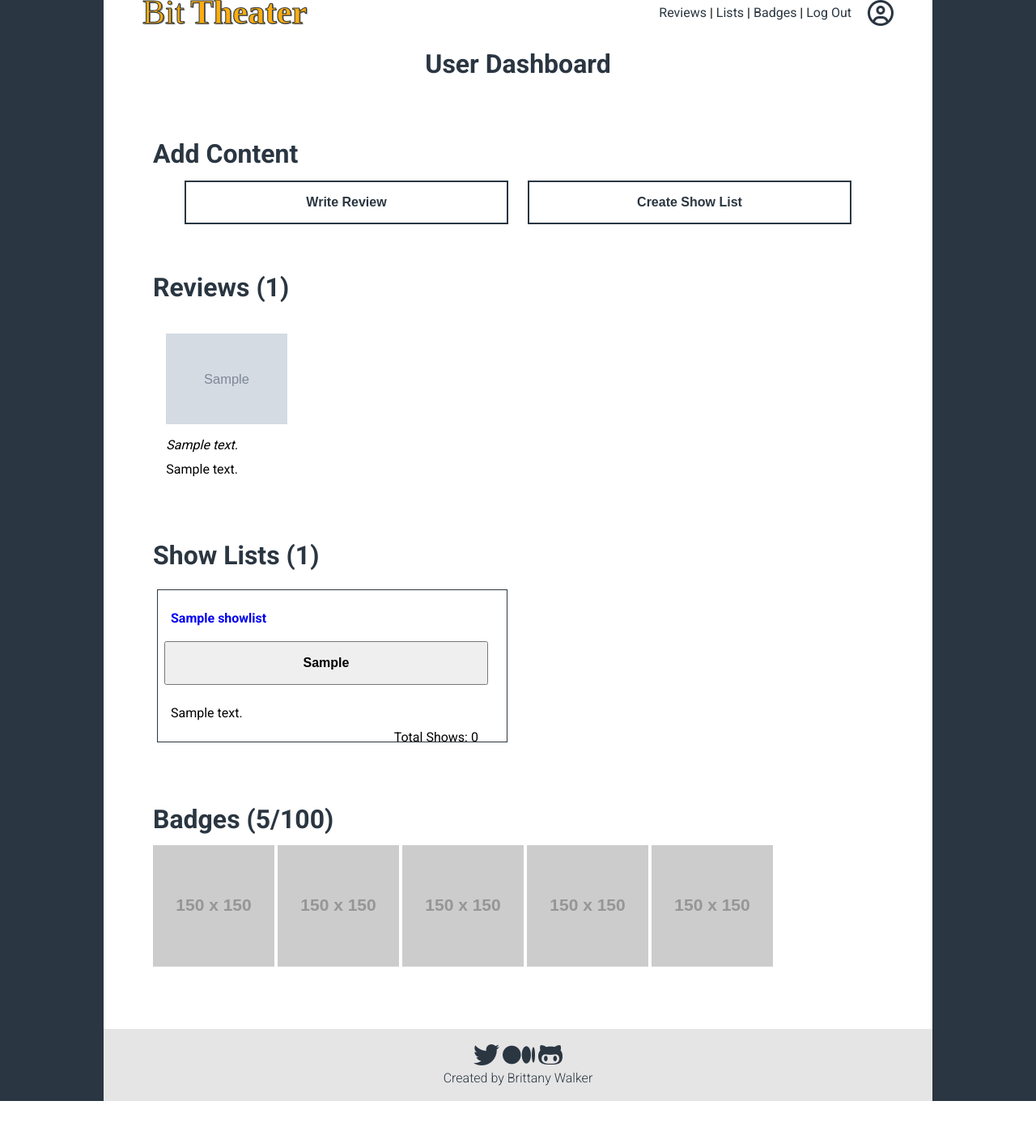
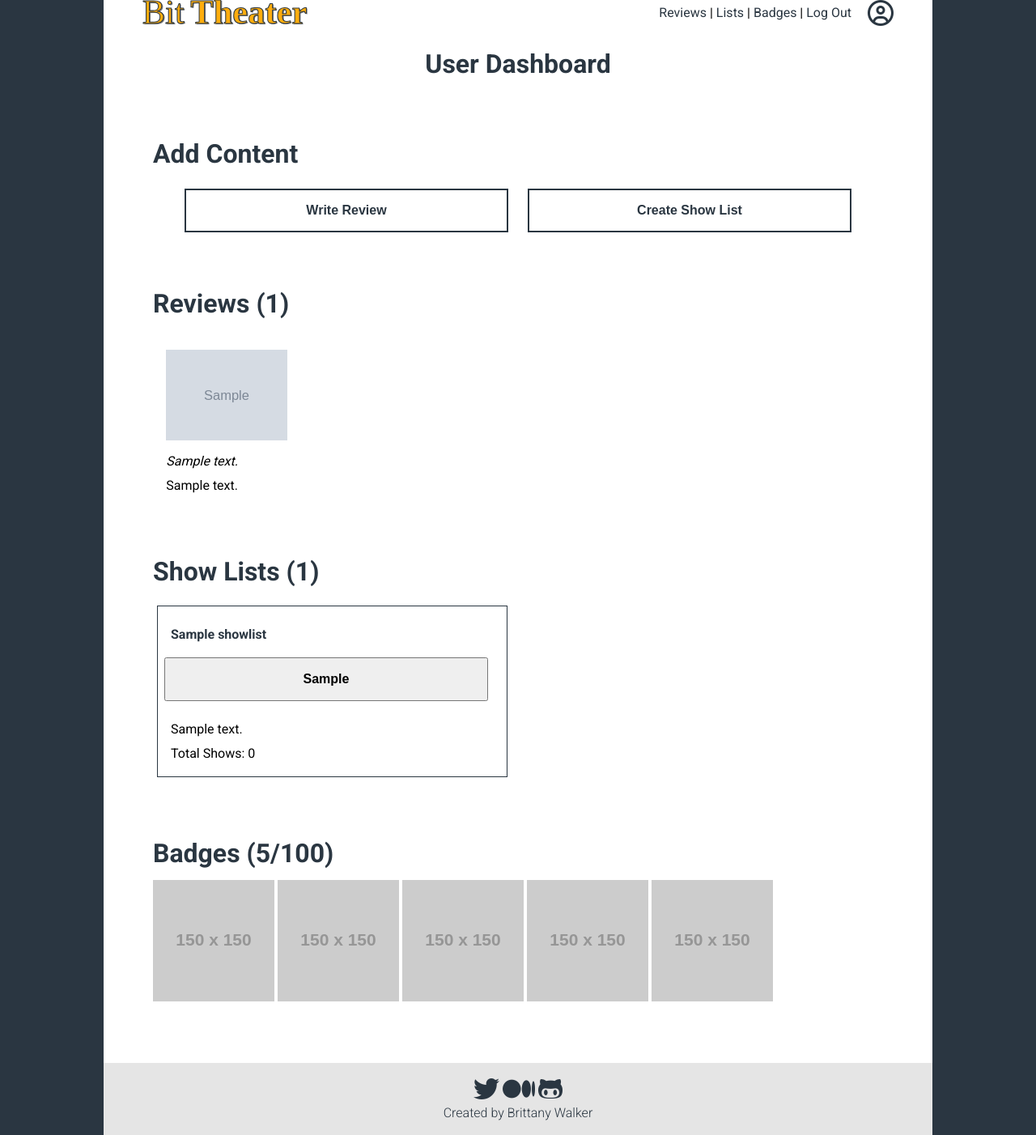
Before and after one commit to brittanyrw/bittheaterv1, a Node server app: page /dashboard in a window 1280 px wide. Shown: the part 48-1450 px from the top of the page at 81% size. Before the commit the page ends 1408 px from the top, so only its background shows below. Run offline with Node 20, Linux system fonts and the light colour scheme; a user stored in the database is signed in; tables that the repository leaves empty hold one stand-in row (values such as "Sample post"); grey boxes marked "Sample" are stand-in pictures; grey boxes labelled with a size stand in for pictures from a placeholder-image service; some libraries are stand-ins or nearby versions.

Commit message:
update css for showlist pages

```diff
--- a/public/css/main.css
+++ b/public/css/main.css
@@ -1,3 +1,4 @@
+@charset "UTF-8";
 * {
   box-sizing: border-box; }
 
@@ -19,6 +20,9 @@ body {
     max-width: 80%;
     margin: 0 auto;
     padding: 30px; } }
+
+main {
+  min-height: calc(100vh - 190px); }
 
 .section-title {
   color: #2A3641;
@@ -113,13 +117,32 @@ button {
   .signup-button:hover, .login-button:hover, .submit-button:hover, .profile-button:hover, .dashboard-button:hover {
     background: #f3a000; }
 
-.section-button {
+.section-button, .additional-shows-button {
   background: white;
   color: #2A3641;
   border: 2px solid #2A3641; }
-  .section-button:hover {
+  .section-button:hover, .additional-shows-button:hover {
     background: #2A3641;
     color: white; }
+
+.indv-showlist-wish-button, .indv-showlist-main-button, .indv-showlist-trip-button {
+  cursor: none;
+  margin: 0 auto; }
+
+.indv-showlist-wish-button, .indv-showlist-main-button {
+  color: white;
+  border: none; }
+
+.indv-showlist-wish-button {
+  background: #2A3641; }
+
+.indv-showlist-main-button {
+  background: #FFAD0D; }
+
+.indv-showlist-trip-button {
+  background: white;
+  color: #2A3641;
+  border: 2px solid #2A3641; }
 
 .showlist-main-button, .showlist-trip-button, .showlist-wish-button {
   width: 75px;
@@ -456,7 +479,7 @@ footer {
   @media only screen and (min-width: 769px) {
     .write-buttons button {
       display: inline-block;
-      margin: 0 10px; } }
+      margin: 10px; } }
 
 .reviews-illustration {
   border-top: 2px solid #2A3641;
@@ -478,7 +501,7 @@ i.fa-pencil {
 
 .show-title {
   font-weight: 400;
-  font-size: 24px;
+  font-size: 16px;
   margin-bottom: 8px; }
 
 .review-image {
@@ -530,6 +553,28 @@ i.fa-pencil {
   .rating-image i ~ i ~ i ~ i ~ i {
     width: 100%; }
 
+.indv-showlist {
+  border: 2px solid #2A3641;
+  padding: 20px;
+  width: 90%;
+  text-align: center; }
+
+.showlist-show-list {
+  text-align: left; }
+
+.indv-showlist-showname {
+  font-weight: bold; }
+  .indv-showlist-showname:before {
+    content: "• ";
+    color: #2A3641;
+    font-size: 20px; }
+
+.indv-showlist-showdate {
+  font-style: italic; }
+
+.indv-showlist-stats, .showlist-show-list {
+  margin-top: 10px; }
+
 .lists-illustration {
   border-bottom: 2px solid #2A3641; }
 
@@ -540,6 +585,10 @@ i.fa-pencil {
   border: 1px solid #2A3641;
   margin: 10px 0;
   position: relative; }
+  .showlist-summary a {
+    color: #2A3641; }
+    .showlist-summary a:hover {
+      color: #FFAD0D; }
   @media only screen and (min-width: 769px) {
     .showlist-summary {
       display: inline-block;
@@ -560,10 +609,6 @@ i.fa-pencil {
 
 .showlist-username, .showlist-show-count {
   display: inline-block; }
-
-.showlist-show-count {
-  position: absolute;
-  right: 35px; }
 
 .showlist-username {
   font-style: italic;
--- a/public/css/main.scss
+++ b/public/css/main.scss
@@ -30,6 +30,10 @@ main, nav {
         margin: 0 auto;
         padding: 30px;
     }
+}
+
+main {
+  min-height: calc(100vh - 190px);
 }
 
 .section-title {
@@ -150,7 +154,7 @@ button {
   }
 }
 
-.section-button {
+.section-button, .additional-shows-button {
     background: white;
     color: $blue;
     border: 2px solid $blue;
@@ -597,7 +625,7 @@ footer {
     button {
       @media only screen and (min-width: 769px) {
         display: inline-block;
-        margin: 0 10px;
+        margin: 10px;
       }
     }
 }
@@ -628,7 +656,7 @@ i.fa-pencil {
 
 .show-title {
     font-weight: 400;
-    font-size: 24px;
+    font-size: 16px;
     margin-bottom: 8px;
 }
 
@@ -707,6 +765,12 @@ i.fa-pencil {
   border: 1px solid $blue;
   margin: 10px 0;
   position: relative;
+  a {
+    color: $blue;
+    &:hover {
+      color: $yellow;
+    }
+  }
   @media only screen and (min-width: 769px) {
     display: inline-block;
     margin: 10px 5px;
@@ -732,10 +796,6 @@ i.fa-pencil {
   display: inline-block;
 }
 
-.showlist-show-count {
-  position: absolute;
-  right: 35px;
-}
 
 .showlist-username {
   font-style: italic;
```
Also changed, not shown: other parts of public/css/main.scss (+54 -0 lines).
